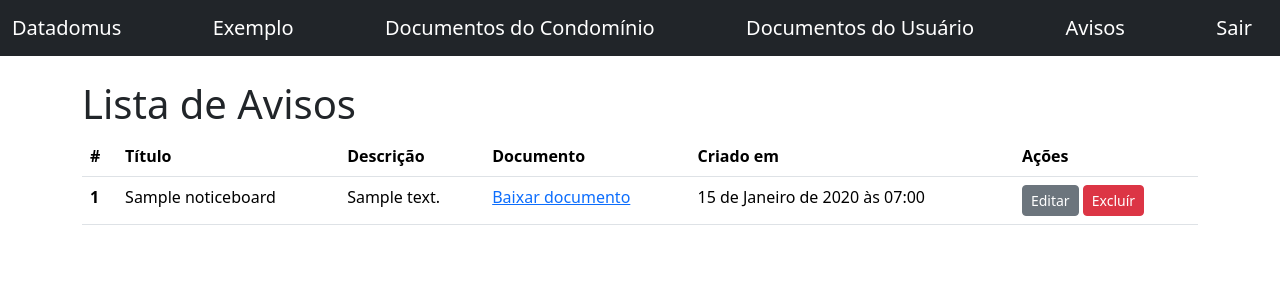
After one commit to joaoobx/datadomus, a Django app: page /boards/list in a window 1280 px wide. The commit adds this page. Shown: the top 300 px of the page. Run offline with Django 4.2, Linux system fonts and the light colour scheme; a user stored in the database is signed in; tables that the repository leaves empty hold one stand-in row (values such as "Sample post").

Commit message:
notice boards

```diff
--- a/boards/models.py
+++ b/boards/models.py
@@ -3,7 +3,7 @@ from django.db import models
 class SugestionBoard(models.Model):
     title = models.CharField(max_length=100)
     description = models.CharField(max_length=100)
-    doc_url = models.CharField(max_length=100)
+    doc_url  = models.FileField(null=False, blank=False, upload_to="sugestion_boards/")
     created_at = models.DateTimeField(auto_now_add=True, max_length=100, null=False, blank=False)
     updated_at = models.DateTimeField(auto_now=True, max_length=100)
     deleted_at = models.DateTimeField(null=True)
@@ -11,7 +11,7 @@ class SugestionBoard(models.Model):
 class EventBoard(models.Model):
     title = models.CharField(max_length=100)
     description = models.CharField(max_length=100)
-    doc_url = models.CharField(max_length=100)
+    doc_url  = models.FileField(null=False, blank=False, upload_to="event_boards/")
     created_at = models.DateTimeField(auto_now_add=True, max_length=100, null=False, blank=False)
     updated_at = models.DateTimeField(auto_now=True, max_length=100)
     deleted_at = models.DateTimeField(null=True)
@@ -19,7 +19,7 @@ class EventBoard(models.Model):
 class NoticeBoard(models.Model):
     title = models.CharField(max_length=100)
     description = models.CharField(max_length=100)
-    doc_url = models.CharField(max_length=100)
+    doc_url  = models.FileField(null=False, blank=False, upload_to="notice_boards/")
     created_at = models.DateTimeField(auto_now_add=True, max_length=100, null=False, blank=False)
     updated_at = models.DateTimeField(auto_now=True, max_length=100)
     deleted_at = models.DateTimeField(null=True)
@@ -27,7 +27,7 @@ class NoticeBoard(models.Model):
 class UsefulPhonesBoard(models.Model):
     title = models.CharField(max_length=100)
     description = models.CharField(max_length=100)
-    doc_url = models.CharField(max_length=100)
+    doc_url  = models.FileField(null=False, blank=False, upload_to="useful_phones_boards/")
     created_at = models.DateTimeField(auto_now_add=True, max_length=100, null=False, blank=False)
     updated_at = models.DateTimeField(auto_now=True, max_length=100)
     deleted_at = models.DateTimeField(null=True)
--- /dev/null
+++ b/boards/urls.py
@@ -0,0 +1,16 @@
+from django.urls import path
+
+from example import views
+from boards.views import (
+    NoticeBoardListView,
+    NoticeBoardCreateView,
+    NoticeBoardDeleteView,
+    NoticeBoardUpdateView
+)
+
+urlpatterns = [
+    path("list", NoticeBoardListView.as_view(), name="notice_boards_list"),
+    path("create", NoticeBoardCreateView.as_view(), name="notice_boards_create"),
+    path("update/<int:pk>", NoticeBoardUpdateView.as_view(), name="notice_boards_update"),
+    path("delete/<int:pk>", NoticeBoardDeleteView.as_view(), name="notice_boards_delete"),
+]
--- a/boards/views.py
+++ b/boards/views.py
@@ -1,3 +1,23 @@
-from django.shortcuts import render
+from django.views.generic import ListView, CreateView, UpdateView, DeleteView, View
+from django.urls import reverse_lazy
+from django.contrib.auth.mixins import LoginRequiredMixin
 
-# Create your views here.
+from .models import NoticeBoard, EventBoard, SugestionBoard, UsefulPhonesBoard
+
+
+class NoticeBoardListView(LoginRequiredMixin, ListView):
+    model = NoticeBoard
+
+class NoticeBoardCreateView(LoginRequiredMixin, CreateView):
+    model = NoticeBoard
+    fields = ["title", "description", "doc_url"]
+    success_url = reverse_lazy("notice_boards_list")
+
+class NoticeBoardUpdateView(LoginRequiredMixin, UpdateView):
+    model = NoticeBoard
+    fields = ["title", "description", "doc_url"]
+    success_url = reverse_lazy("notice_boards_list")
+
+class NoticeBoardDeleteView(LoginRequiredMixin, DeleteView):
+    model = NoticeBoard
+    success_url = reverse_lazy("notice_boards_list")
--- a/documents/models.py
+++ b/documents/models.py
@@ -7,14 +7,14 @@ class UserDocuments(models.Model):
         on_delete=models.CASCADE,
     )
     doc_name = models.CharField(max_length=100)
-    doc_url  = models.FileField(null=True, blank=True, upload_to="user_docs/")
+    doc_url  = models.FileField(null=False, blank=False, upload_to="user_docs/")
     created_at = models.DateTimeField(auto_now_add=True, max_length=100, null=False, blank=False)
     updated_at = models.DateTimeField(auto_now=True, max_length=100)
     deleted_at = models.DateTimeField(null=True)
 
 class CondominiumDocuments(models.Model):
     doc_name = models.CharField(max_length=100)
-    doc_url = models.FileField(null=True, blank=True, upload_to="cond_docs/")
+    doc_url = models.FileField(null=False, blank=False, upload_to="cond_docs/")
     created_at = models.DateTimeField(auto_now_add=True, max_length=100, null=False, blank=False)
     updated_at = models.DateTimeField(auto_now=True, max_length=100)
     deleted_at = models.DateTimeField(null=True)
--- a/example/templates/base.html
+++ b/example/templates/base.html
@@ -16,6 +16,7 @@
             <a class="navbar-brand" href="{% url 'example_list' %}">Exemplo</a>
             <a class="navbar-brand" href="{% url 'cond_docs_list' %}">Documentos do Condomínio</a>
             <a class="navbar-brand" href="{% url 'user_docs_list' %}">Documentos do Usuário</a>
+            <a class="navbar-brand" href="{% url 'notice_boards_list' %}">Avisos</a>
             <a class="navbar-brand" href="{% url 'logout_user' %}">Sair</a>
             {% endif %}
         </div>
--- /dev/null
+++ b/example/templates/boards/noticeboard_list.html
@@ -0,0 +1,50 @@
+{% extends 'base.html' %}
+
+{% block page_title %}
+    Lista de Tarefas
+{% endblock page_title %}
+
+{% block content %}
+    <h1>Lista de Avisos</h1>
+
+    {% if noticeboard_list %}
+        <table class="table">
+            <thead>
+            <tr>
+                <th scope="col">#</th>
+                <th scope="col">Título</th>
+                <th scope="col">Descrição</th>
+                <th scope="col">Documento</th>
+                <th scope="col">Criado em</th>
+                <th scope="col">Ações</th>
+            </tr>
+            </thead>
+            <tbody>
+                {% for notice in noticeboard_list %}
+                    <tr>
+                        <th scope="row">{{ notice.pk }}</th>
+                        <td>{{ notice.title }}</td>
+                        <td>{{ notice.description }}</td>
+                        <td><a href="{{ notice.doc_url.url }}" download="{{ notice.doc_url.url }}"> Baixar documento</a></td>
+                        <td>{{ notice.created_at }}</td>
+                        <td>
+                            <a
+                                href="{% url 'notice_boards_update' pk=notice.pk %}"
+                                class="btn btn-secondary btn-sm"
+                            >
+                                Editar
+                            </a>
+                            <a href="{% url 'notice_boards_delete' pk=notice.pk %}" class="btn btn-danger btn-sm">Excluír</a>
+                        </td>
+                    </tr>
+                {% endfor %}
+            </tbody>
+        </table>
+    {% else %}
+        <p>Não há avisos lançados pelo condomínio</p>
+    {% endif %}
+
+    {% if user.is_admin %}
+        <a href="{% url 'notice_boards_create' %}" class="btn btn-primary">Novo Aviso</a>
+    {% endif %}
+{% endblock content %}
--- a/example/templates/documents/condominiumdocuments_form.html
+++ b/example/templates/documents/condominiumdocuments_form.html
@@ -3,9 +3,9 @@
 
 {% block page_title %}
   {% if cond_doc.pk %}
-    Editar de Tarefa
+    Editar documento
   {% else %}
-    Nova Tarefa
+    Novo documento
   {% endif %}
 {% endblock page_title %}
 
--- a/example/templates/documents/condominiumdocuments_list.html
+++ b/example/templates/documents/condominiumdocuments_list.html
@@ -42,5 +42,8 @@
         <p>Não há documentos lançados pelo condomínio</p>
     {% endif %}
 
-    <a href="{% url 'cond_docs_create' %}" class="btn btn-primary">Novo Documento</a>
+    {% if user.is_admin %}
+        <a href="{% url 'notice_boards_create' %}" class="btn btn-primary">Novo Documento</a>
+    {% endif %}
+
 {% endblock content %}
```
Also changed, not shown: example/templates/boards/noticeboard_confirm_delete.html (added, +18 -0 lines), example/templates/boards/noticeboard_form.html (added, +26 -0 lines).
